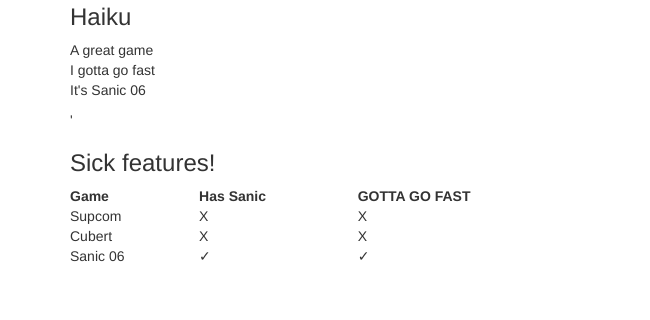
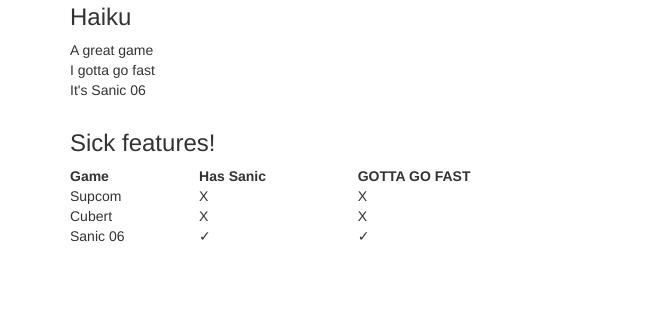
Before and after one commit to lordcrekit/MI-449-SS17-740-html-more-kinds-of-content-OSB7Pe, a plain HTML site: page index.html in a window 1280 px wide. Shown: the part 347-667 px from the top of the page, 0-650 px from the left. Drawn offline with nearby package versions, Linux system fonts and the light colour scheme; grey boxes are pictures that could not be loaded.

Commit message:
Got rid of the annoying '

```diff
--- a/index.html
+++ b/index.html
@@ -71,7 +71,7 @@
         </div>
       </div>
       <div class="row">
-        <div class="col-md-6">'
+        <div class="col-md-6">
           <h3>Sick features!</h3>
           <table style="width:100%">
             <tr>
```
